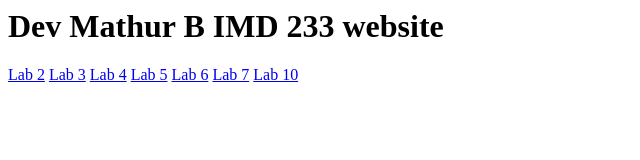
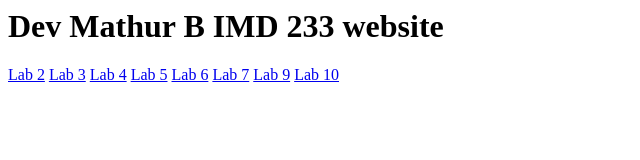
Before and after one commit to dev-mathur/dev.github.io, a plain HTML site: page index.html in a window 1280 px wide. Shown: the full height of the page, 0-640 px from the left. Drawn offline with Linux system fonts and the light colour scheme.

Commit message:
Update index.html

```diff
--- a/index.html
+++ b/index.html
@@ -5,4 +5,5 @@
 <a href="lab5.html" title="lab1">Lab 5</a>
 <a href="lab6.html" title="lab1">Lab 6</a>
 <a href="lab7.html" title="lab1">Lab 7</a>
+<a href="lab9.html" title="lab1">Lab 9</a>
 <a href="lab10.html" title="lab1">Lab 10</a>
```
